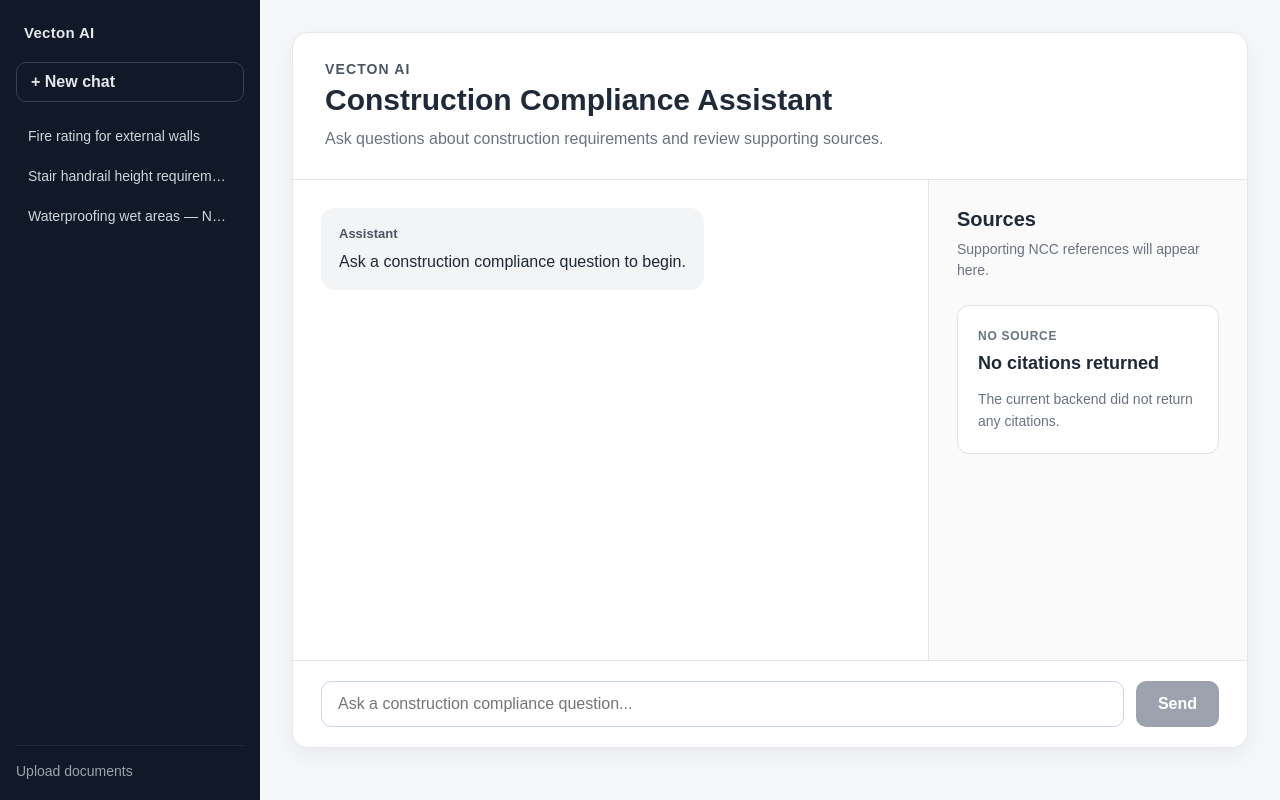
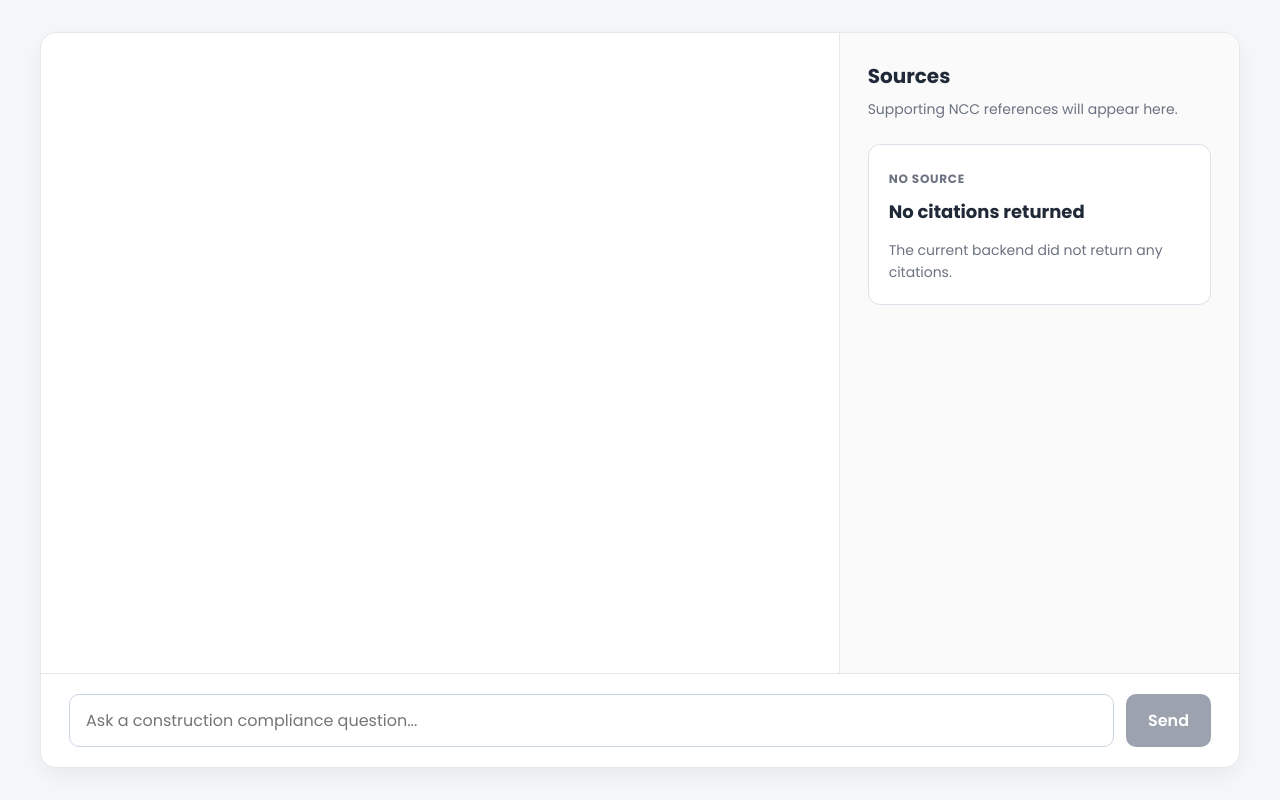
Before and after one commit to hughwalker08/Vecton_AI, a React (Vite) app in the folder frontend/: page /chat/1 in a window 1280 px wide. Built offline with nearby package versions, Linux system fonts and the light colour scheme.

Commit message:
Changed styling on chat page to match mackup

```diff
--- a/frontend/index.html
+++ b/frontend/index.html
@@ -4,6 +4,9 @@
     <meta charset="UTF-8" />
     <meta name="viewport" content="width=device-width, initial-scale=1.0" />
     <title>Vecton AI — Construction Compliance Assistant</title>
+    <link rel="preconnect" href="https://fonts.googleapis.com">
+    <link rel="preconnect" href="https://fonts.gstatic.com" crossorigin>
+    <link href="https://fonts.googleapis.com/css2?family=Poppins:ital,wght@0,100;0,200;0,300;0,400;0,500;0,600;0,700;0,800;0,900;1,100;1,200;1,300;1,400;1,500;1,600;1,700;1,800;1,900&display=swap" rel="stylesheet">
   </head>
   <body>
     <div id="root"></div>
--- a/frontend/src/App.css
+++ b/frontend/src/App.css
@@ -1,3 +1,7 @@
+* {
+  font-family: Poppins, sans-serif;
+}
+
 .app-shell {
   display: flex;
   min-height: 100vh;
--- a/frontend/src/App.jsx
+++ b/frontend/src/App.jsx
@@ -8,7 +8,7 @@
   return (
     <BrowserRouter>
       <div className="app-shell">
-        <Sidebar />
+        {/* <Sidebar /> */}
 
         <div className="app-main">
           <Routes>
--- a/frontend/src/pages/ChatPage.css
+++ b/frontend/src/pages/ChatPage.css
@@ -15,11 +15,13 @@
 }
 
 .chat-page {
-  min-height: calc(100vh - 60px);
   padding: 32px;
+  height: 100%;
+  min-height: 100vh;
 }
 
 .chat-container {
+  height: 100%;
   width: 100%;
   max-width: 1200px;
   margin: 0 auto;
@@ -28,6 +30,29 @@
   border-radius: 16px;
   overflow: hidden;
   box-shadow: 0 8px 24px rgba(0, 0, 0, 0.06);
+  display: flex;
+  flex-direction: column;
+  max-height: calc(100vh - 64px); /* fix the whole widget's height */
+}
+
+
+.chat-content {
+  flex: 1;
+  min-height: 0; /* required for children to be allowed to scroll in a flex/grid parent */
+  display: grid;
+  grid-template-columns: minmax(0, 2fr) minmax(280px, 1fr);
+}
+
+.conversation-panel {
+  overflow-y: auto; /* scrolls internally, input stays put below */
+}
+
+.source-panel {
+  overflow-y: auto; /* only kicks in if citations list ever gets long */
+}
+
+.chat-input-area {
+  flex-shrink: 0; /* never gets squeezed or pushed off */
 }
 
 .chat-header {
@@ -55,12 +80,6 @@
   line-height: 1.5;
 }
 
-.chat-content {
-  display: grid;
-  grid-template-columns: minmax(0, 2fr) minmax(280px, 1fr);
-  min-height: 480px;
-}
-
 .conversation-panel {
   display: flex;
   flex-direction: column;
@@ -77,8 +96,10 @@
 }
 
 .assistant-message {
+  max-width: 100%;
+  padding-bottom: 16px;
   align-self: flex-start;
-  background: #f3f4f6;
+  background: transparent;
 }
 
 .user-message {
@@ -225,7 +246,7 @@
   cursor: not-allowed;
 }
 
-@media (max-width: 800px) {
+@media (max-width: 768px) {
   .chat-page {
     padding: 16px;
   }
@@ -235,9 +256,13 @@
   }
 
   .conversation-panel {
-    min-height: 320px;
+    height: 50vh;
     border-right: 0;
     border-bottom: 1px solid #e5e7eb;
+  }
+
+  .source-panel {
+    max-height: 300px;
   }
 
   .message {
@@ -248,3 +273,12 @@
     padding: 16px;
   }
 }
+
+@media (max-width: 480px) {
+  .chat-page {
+    padding: 4px;
+  }
+  .chat-input-area input {
+    font-size: 12px;
+  }
+}
--- a/frontend/src/pages/ChatPage.jsx
+++ b/frontend/src/pages/ChatPage.jsx
@@ -6,13 +6,7 @@
   const [question, setQuestion] = useState('')
   const [isLoading, setIsLoading] = useState(false)
   const [citations, setCitations] = useState([])
-  const [messages, setMessages] = useState([
-    {
-      id: 1,
-      role: 'assistant',
-      text: 'Ask a construction compliance question to begin.',
-    },
-  ])
+  const [messages, setMessages] = useState([])
 
   async function handleSubmit(event) {
     event.preventDefault()
@@ -56,7 +50,7 @@
       const errorMessage = {
         id: Date.now() + 1,
         role: 'assistant',
-        text: 'Unable to contact the backend. Please try again.',
+        text: 'Unable to contact the backend. Please try again. Lorem ipsum dolor sit amet consectetur adipisicing elit. Illum libero quis beatae qui. Et atque maxime dolore inventore velit omnis?',
       }
 
       setMessages((currentMessages) => [
@@ -73,18 +67,6 @@
   return (
     <main className="chat-page">
       <section className="chat-container">
-        <header className="chat-header">
-          <div>
-            <p className="chat-eyebrow">Vecton AI</p>
-
-            <h1>Construction Compliance Assistant</h1>
-
-            <p className="chat-subtitle">
-              Ask questions about construction requirements and review supporting sources.
-            </p>
-          </div>
-        </header>
-
         <div className="chat-content">
           <section className="conversation-panel">
             {messages.map((message) => (
@@ -96,10 +78,6 @@
                     : 'assistant-message'
                 }`}
               >
-                <span className="message-label">
-                  {message.role === 'user' ? 'You' : 'Assistant'}
-                </span>
-
                 <p>{message.text}</p>
               </div>
             ))}
```
